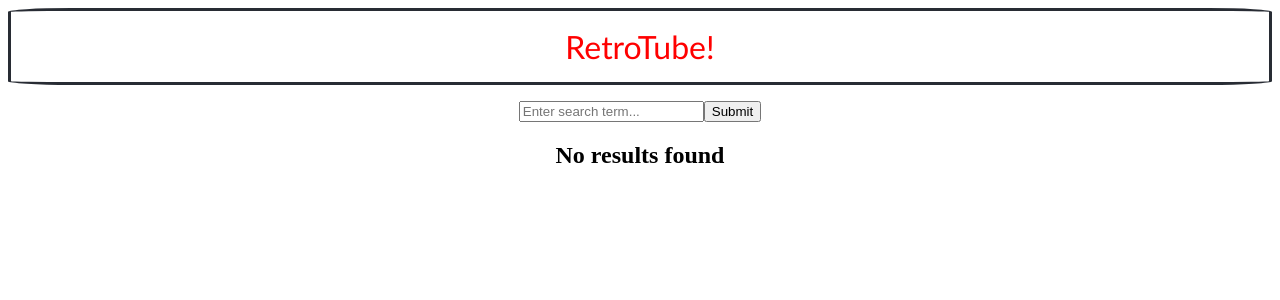
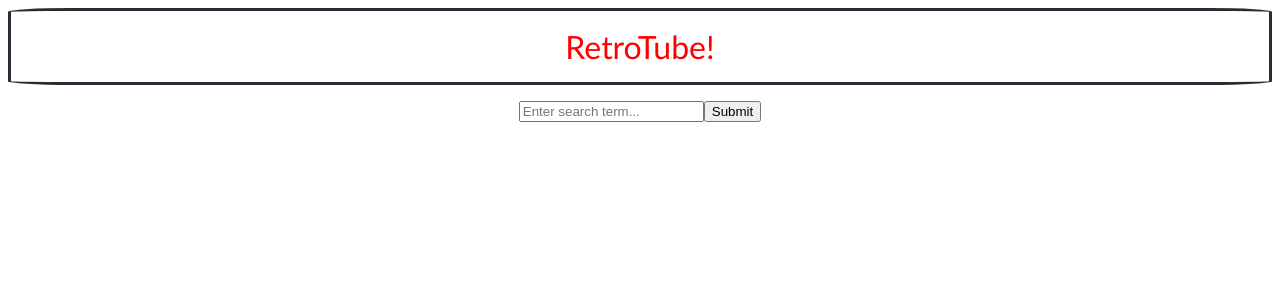
Before and after one commit to elesian/retrotube-react-app, a React (Create React App) app: page / in a window 1280 px wide. Shown: the top 300 px of the page. Built offline with nearby package versions, Linux system fonts and the light colour scheme.

Commit message:
CSS styling improved

```diff
--- a/src/VideoList.js
+++ b/src/VideoList.js
@@ -57,10 +57,11 @@ const VideoList = ({ search }) => {
   }, [search]);
 
   if (search === '') {
-    return <h2>No results found</h2>;
+    return <h2></h2>;
   }
 
   if (isLoading) return <p>Loading...</p>;
+  if (list.length === 0) return <h2>No results found</h2>;
   else
     return (
       <div className="task-list">
@@ -70,7 +71,7 @@ const VideoList = ({ search }) => {
         </div>
         {list.length !== 0 ? (
           <ul className="search-results">
-            <h2>Results</h2>
+            <h2>Search Results</h2>
             {list.map((item) => {
               return (
                 <li key={item.id.videoId}>
```
